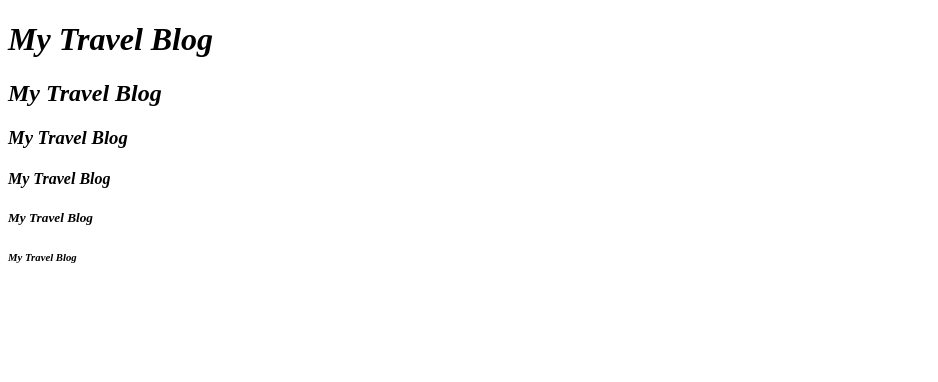
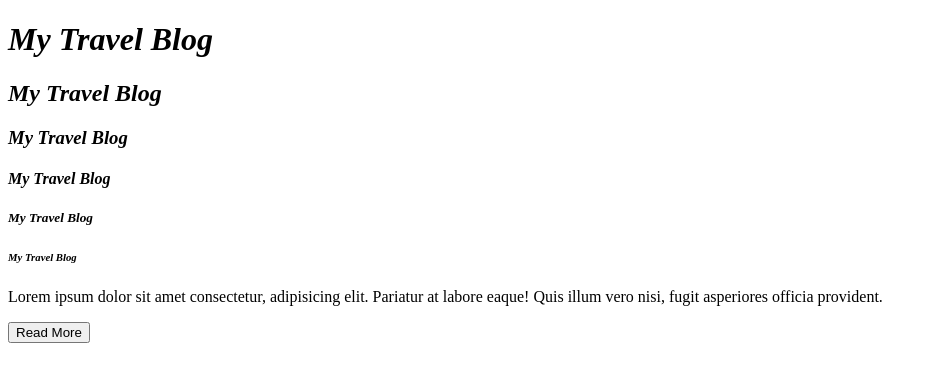
Before and after one commit to Bijoy-karmokar/Module-01, a plain HTML site: page index.html in a window 1280 px wide. Shown: the whole page, without its empty margins (0-938 px from the left). Drawn offline with Linux system fonts and the light colour scheme.

Commit message:
div related problem add

```diff
--- a/index.html
+++ b/index.html
@@ -16,5 +16,9 @@
      <h5><em>My Travel Blog</em></h5>
      <h6><em>My Travel Blog</em></h6>
 
+     <div>
+        <p>Lorem ipsum dolor sit amet consectetur, adipisicing elit. Pariatur at labore eaque! Quis illum vero nisi, fugit asperiores officia provident.</p>
+        <button>Read More</button>
+     </div>
 </body>
 </html>
```
